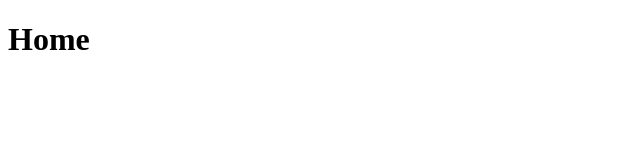
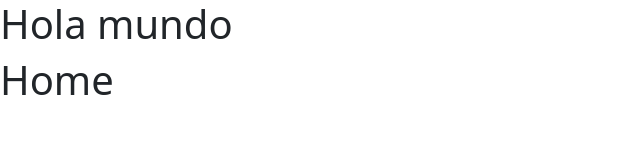
Before and after one commit to federicaramirez/Aproximate, a React app: page / in a window 1280 px wide. Shown: the whole page, without its empty margins (0-640 px from the left). Built offline with nearby package versions, Linux system fonts and the light colour scheme.

Commit message:
navbar y boostrap

```diff
--- /dev/null
+++ b/src/js/component/navbar.js
@@ -0,0 +1,6 @@
+import React from "react";
+
+const Navbar =()=>{ return <h1>Hola mundo</h1>
+
+}
+export default Navbar
--- a/src/js/layout.js
+++ b/src/js/layout.js
@@ -4,7 +4,7 @@ import { BrowserRouter, Route, Routes } from "react-router-dom";
 import { Context } from "./store/appContext.js";
 import injectContext from "./store/appContext.js";
 
-
+import Navbar from "./component/navbar.js";
 import Home from "./pages/home.js";
 
 function Layout() {
@@ -13,6 +13,7 @@ function Layout() {
 
   return (
     <>
+    <Navbar></Navbar>
 
       <BrowserRouter basename={store.basename} >
         <Routes>
--- a/template.html
+++ b/template.html
@@ -5,8 +5,13 @@
         <meta http-equiv="X-UA-Compatible" content="IE=edge">
         <meta name="viewport" content="width=device-width, initial-scale=1.0">
         <title>Aproximate</title>
+        <link rel="stylesheet" href="https://cdn.jsdelivr.net/npm/bootstrap@5.3.0-alpha3/dist/css/bootstrap.min.css
+        ">
+
     </head>
     <body>
         <div id="app"></div>
+        <script src="https://cdn.jsdelivr.net/npm/bootstrap@5.3.0-alpha3/dist/js/bootstrap.bundle.min.js
+        "></script>
     </body>
 </html>
```
